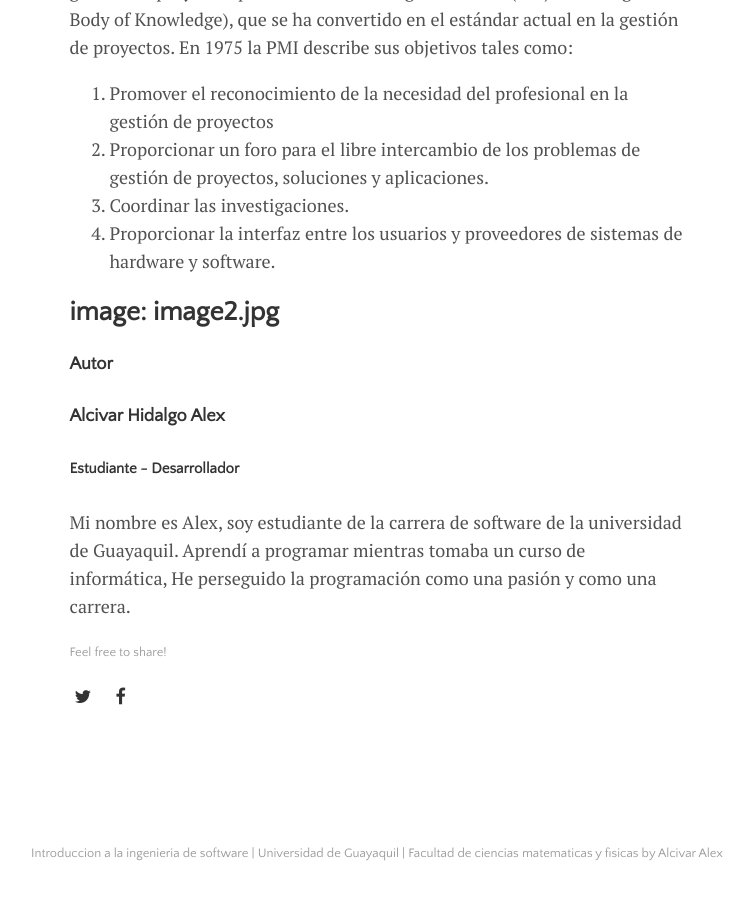
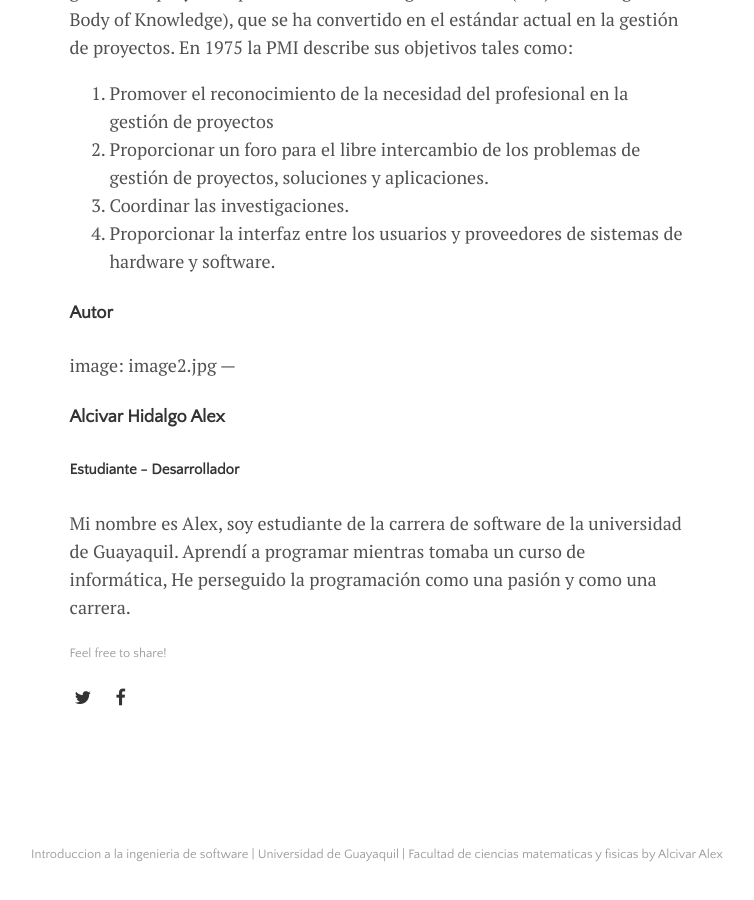
Before and after one commit to Junnlex/Trabajo, a Jekyll site: the page built from _posts/2020-01-01-Introduccion-a-la-ingenieria-de-software.md, in a window 1280 px wide and 900 px high, scrolled down 13402 px. Shown: the whole window, without its empty margins (263-1017 px from the left). Built offline with Jekyll 4.4.1, drawn with Linux system fonts in a browser that asks for light colours.

```diff
--- a/_posts/2020-01-01-Introduccion-a-la-ingenieria-de-software.md
+++ b/_posts/2020-01-01-Introduccion-a-la-ingenieria-de-software.md
@@ -263,9 +263,9 @@ En 1975 la PMI describe sus objetivos tales como:
 3.	Coordinar las investigaciones.
 4.	Proporcionar la interfaz entre los usuarios y proveedores de sistemas de hardware y software.
 
+#### Autor
 image: image2.jpg
 ---
-#### Autor
 #### Alcivar Hidalgo Alex
 ##### Estudiante - Desarrollador
 Mi nombre es Alex, soy estudiante de la carrera de software de la universidad de Guayaquil. Aprendí a programar mientras tomaba un curso de informática, He perseguido la programación como una pasión y como una carrera.
```
